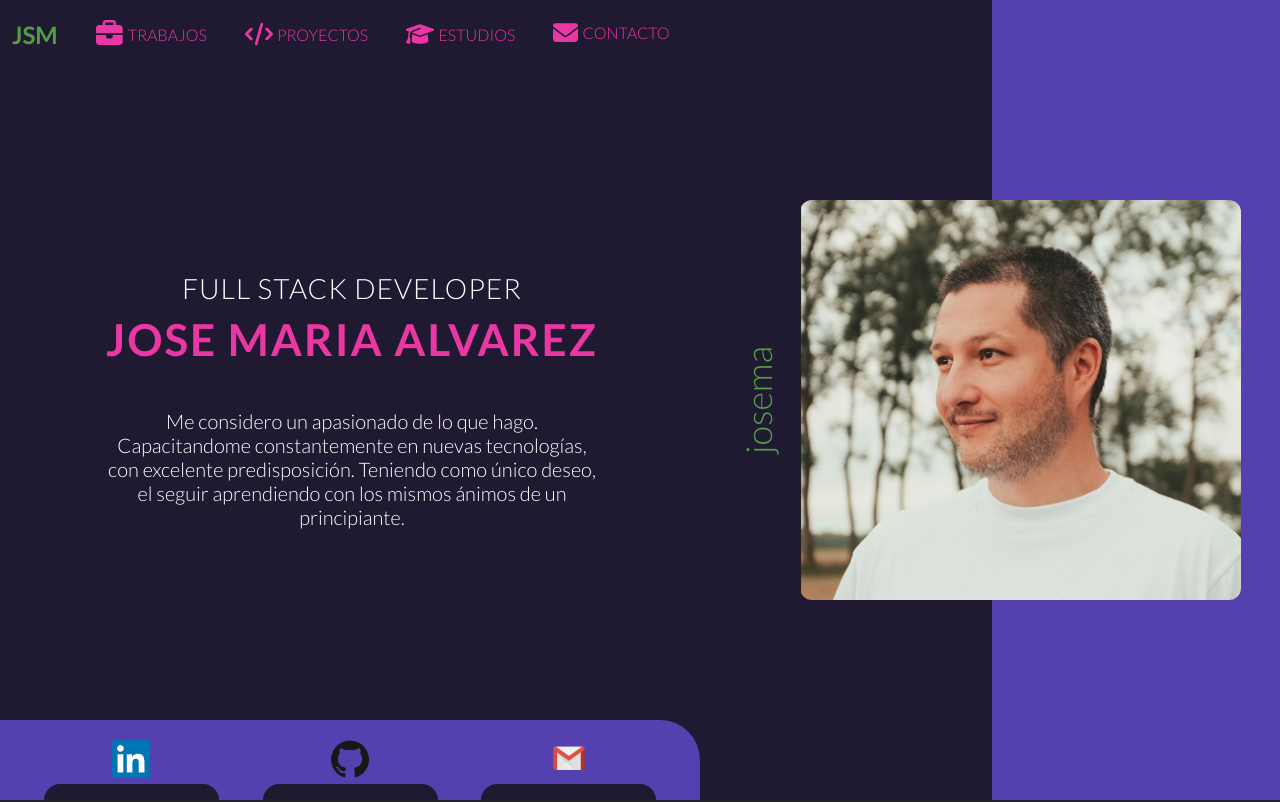
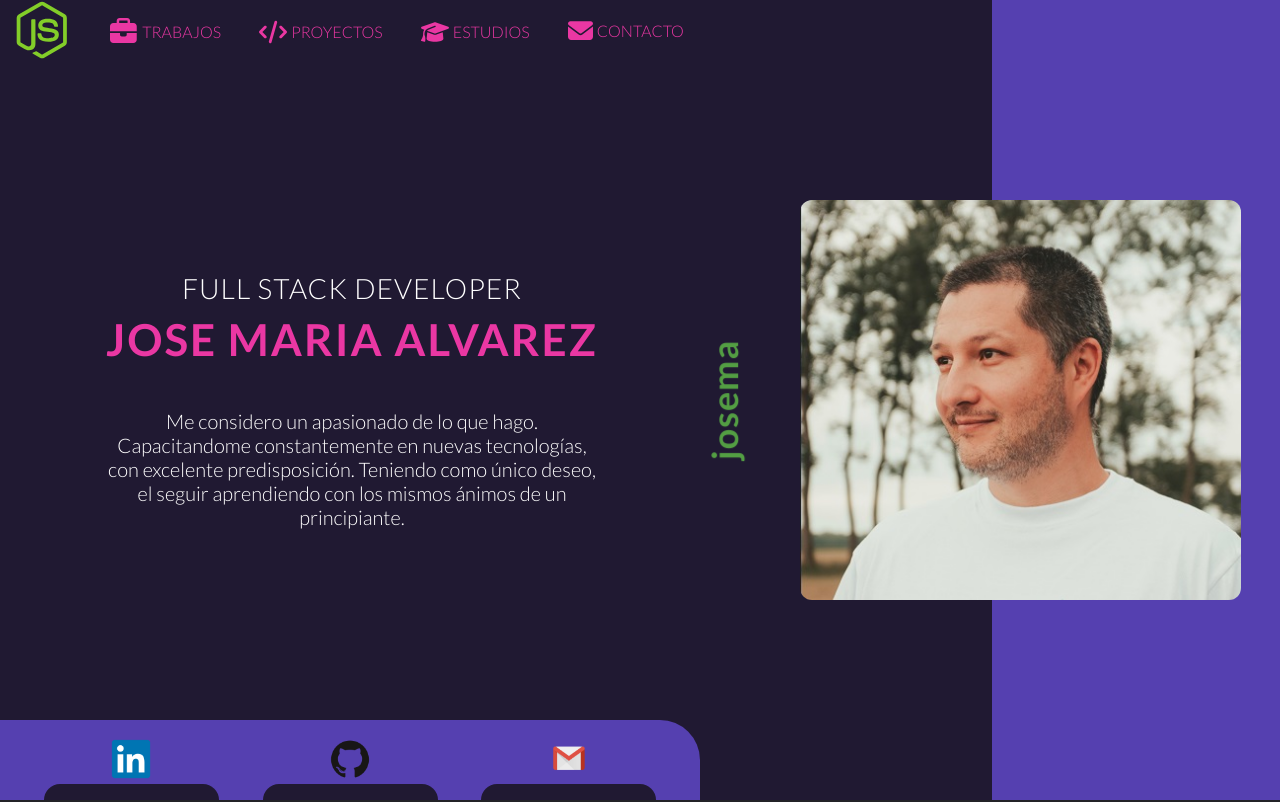
Before and after one commit to jsemalvarez/personal-page, a React (Vite) app: page / in a window 1280 px wide. Shown: the top 802 px of the page. Built offline with nearby package versions, Linux system fonts and the light colour scheme.

Commit message:
feat: add node icon in navbar and update style nickname

```diff
--- a/index.html
+++ b/index.html
@@ -2,7 +2,7 @@
 <html lang="en">
   <head>
     <meta charset="UTF-8" />
-    <link rel="icon" type="image/svg+xml" href="/vite.svg" />
+    <link rel="icon" type="image/svg+xml" href="/node.svg" />
     <meta name="viewport" content="width=device-width, initial-scale=1.0" />
     <title>JOSE M. ALVAREZ</title>
   </head>
--- a/src/common/components/navbar/Navbar.tsx
+++ b/src/common/components/navbar/Navbar.tsx
@@ -2,6 +2,7 @@ import { ContactIcon } from '../icons/ContactIcon'
 import { JobIcon } from '../icons/JobIcon'
 import { ProjectIcon } from '../icons/ProjectIcon'
 import { StudyIcon } from '../icons/StudyIcon'
+import nodeIcon from '../../../assets/Node.js.svg';
 import './navbar.css'
 
 export const Navbar = () => {
@@ -31,7 +32,7 @@ export const Navbar = () => {
 
     return (
         <nav className="navbar">
-            <h2>JSM</h2>
+            <a href='#presentation'><img src={nodeIcon} alt="Node Icon" /></a>
             <ul>
                 {
                     navItems.map( item => (
--- a/src/common/components/navbar/navbar.css
+++ b/src/common/components/navbar/navbar.css
@@ -10,6 +10,10 @@
 
 .navbar h2{
     color: var(--success);
+}
+
+.navbar img{
+    width: 60px;
 }
 
 .navbar ul{
--- a/src/features/presentation/components/presentation.css
+++ b/src/features/presentation/components/presentation.css
@@ -62,13 +62,17 @@
     grid-row: 1 / 2;
     background-color: var(--quaternary-color);
     display: flex;
-    justify-content: flex-start;
+    justify-content: flex-end;
     align-items: center;
+    padding-right: calc(13vh);
+    box-sizing: border-box;
 }
 
 .side-content__nickname{
     transform: rotate(-90deg);
-    font-size: 28px;
+    font-size: 24px;
+    font-weight: 700;
+    letter-spacing: 1px;
 
     color: var(--success);
 
@@ -139,7 +143,6 @@
     transform:translateY(300px);
 
     animation-name: footer;
-    /* animation-delay: 2.5s; */
     animation-duration: 1.5s;
     animation-timing-function: ease-in-out;
     animation-fill-mode: forwards;
@@ -189,20 +192,15 @@
     transition-duration: 0.5s;
   }
 
-  @media (width > 500px) {
+  @media (width > 450px) {
 
-    .presentation__side-content .wrapper__nickname{
-        justify-content: center;
-    }
 
   }
 
   @media (width > 800px) {
 
     .presentation{
-        /* position: relative; */
         overflow: hidden;
-        /* z-index: 1; */
         min-height: 100vh;
         display: grid;
         grid-template-columns: 55% 45%;
@@ -221,7 +219,7 @@
     }
 
     .presentation__side-content .wrapper__nickname{
-        justify-content: flex-start;
+        padding-right: calc(16vh);
         background-color: transparent;
     }
 
@@ -254,6 +252,11 @@
         font-size: 20px;
     }
 
+    .presentation__side-content .wrapper__nickname{
+        padding-right: calc(26vh);
+    }
+
+
     .presentation__side-content .wrapper__img img{
         height: 50vh;
     }
```
Also changed, not shown: public/node.svg (added), src/assets/Node.js.svg (added).
